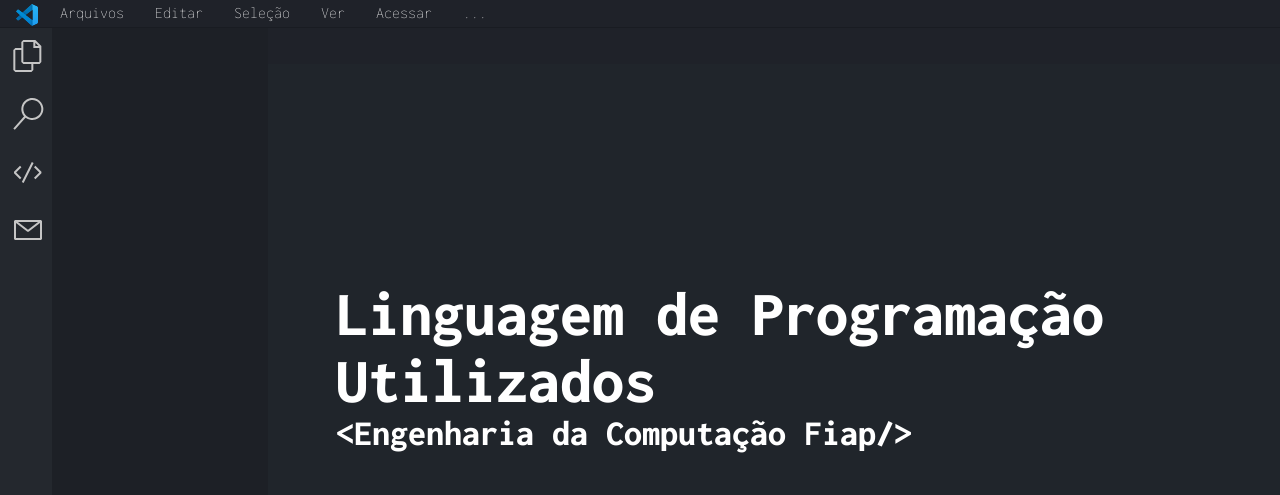
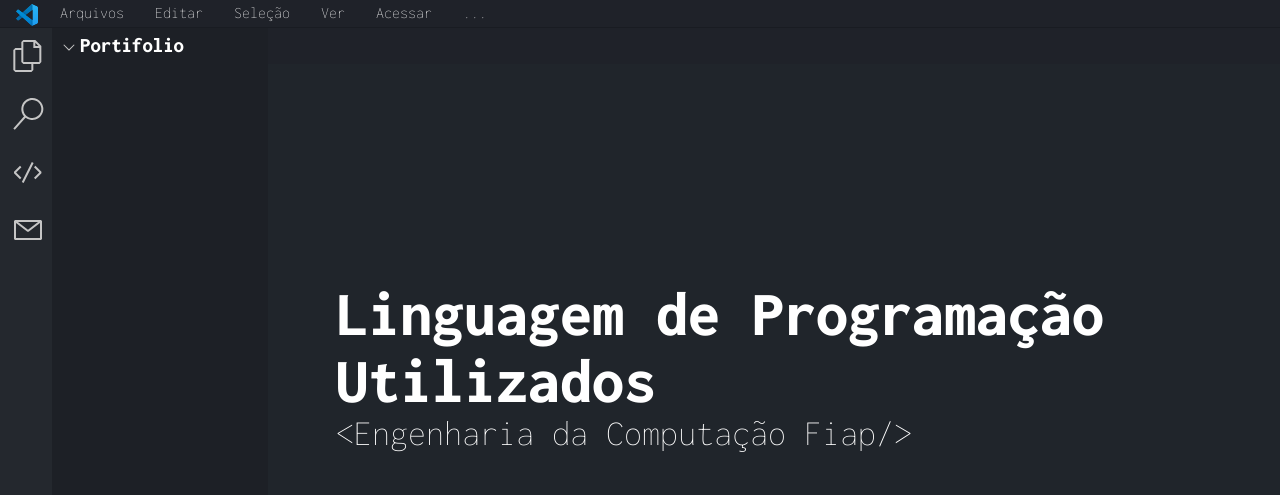
Before and after one commit to DanielFernandes2/linguagens-usadas, a plain HTML site: page index.html in a window 1280 px wide. Drawn offline with Linux system fonts and the light colour scheme.

Commit message:
Cabeçalho

```diff
--- a/assets/css/style.css
+++ b/assets/css/style.css
@@ -63,7 +63,7 @@ html{
 .span_sub_titulo{
     font-size: 36px;
     font-family: 'Inconsolata';
-    font-weight: 800;
+    font-weight: 400;
     color: #FFFFFF;
 }
 
@@ -89,3 +89,19 @@ html{
     margin-bottom: 9px;
     margin-right: 9px;
 }
+
+.portifolio{
+    font-size: 2.6vh;
+    font-weight: 800;
+    color: #FFFFFF;
+    font-family: 'Inconsolata';
+    padding-left: 2px;
+    padding-top: 6px;
+}
+
+.portifolio_img {
+    width: 18px;
+    height: 60px;
+    margin-top: -11px;
+    margin-left: 8px;
+}
--- a/index.html
+++ b/index.html
@@ -28,7 +28,9 @@
 
         </div>
 
-        <div class="barra_portifolio">
+        <div class="barra_portifolio" style="display: flex;">
+            <img src="./assets/images/chevron-down.svg" alt="Seta para baixo" class="portifolio_img">
+            <p class="portifolio">Portifolio</p>
 
         </div>
 
```
